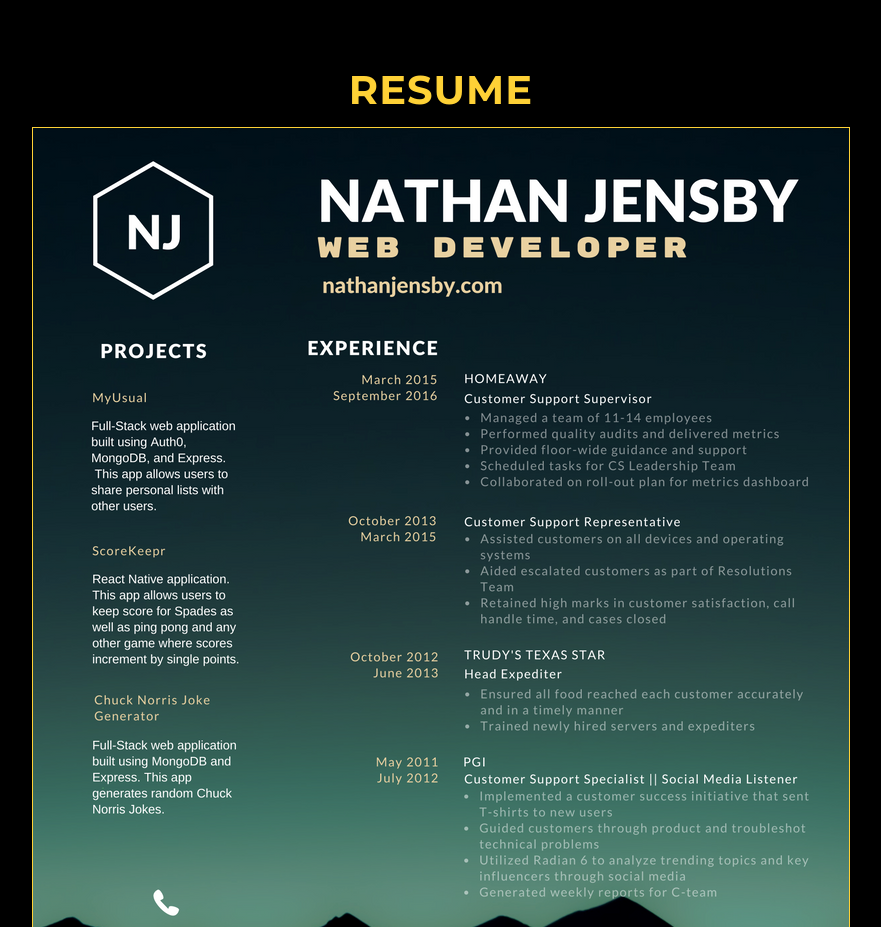
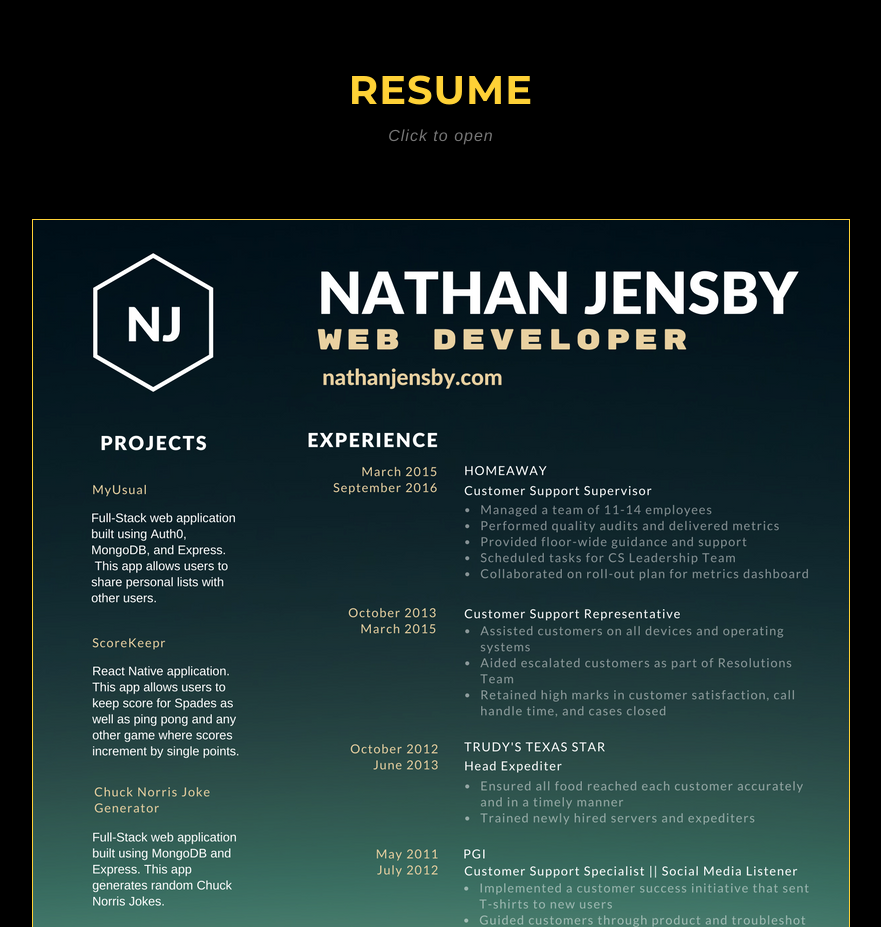
Before and after one commit to nathanjensby/portfolio-2020, a website: page index.html in a window 1280 px wide. Shown: the part 4160-5087 px from the top of the page, without its empty margins (199-1080 px from the left). Drawn offline with nearby package versions, Linux system fonts and the light colour scheme; a web font is replaced by a local one.

Commit message:
added subheader to Resume title

```diff
--- a/index.html
+++ b/index.html
@@ -256,6 +256,7 @@
           <div class="row text-center">
               <div class="col-lg-12 text-center">
                   <h2 class="section-heading">Resume</h2>
+                  <h3 class="section-subheading text-muted">Click to open</h3>
                   <div id="resume-content" class="col-lg-12 text-center">
                     <a onclick="window.open('img/resumev2.pdf', '_blank', 'fullscreen=yes'); return false;">
                     <img class="img-responsive resume" src="img/resumev2.png" alt="resume" border="1"/>
```
Also changed, not shown: img/map-image.png (deleted), img/portfolio/dreams-preview.png (deleted), img/portfolio/dreams.png (deleted), img/portfolio/escape-preview.png (deleted), img/portfolio/escape.png (deleted), img/portfolio/golden-preview.png (deleted), img/portfolio/golden.png (deleted), img/portfolio/roundicons-free.png (deleted), img/portfolio/roundicons.png (deleted), img/portfolio/startup-framework-preview.png (deleted), img/portfolio/startup-framework.png (deleted), img/portfolio/treehouse-preview.png (deleted), img/portfolio/treehouse.png (deleted), img/team/1.jpg (deleted), 2 more files.
